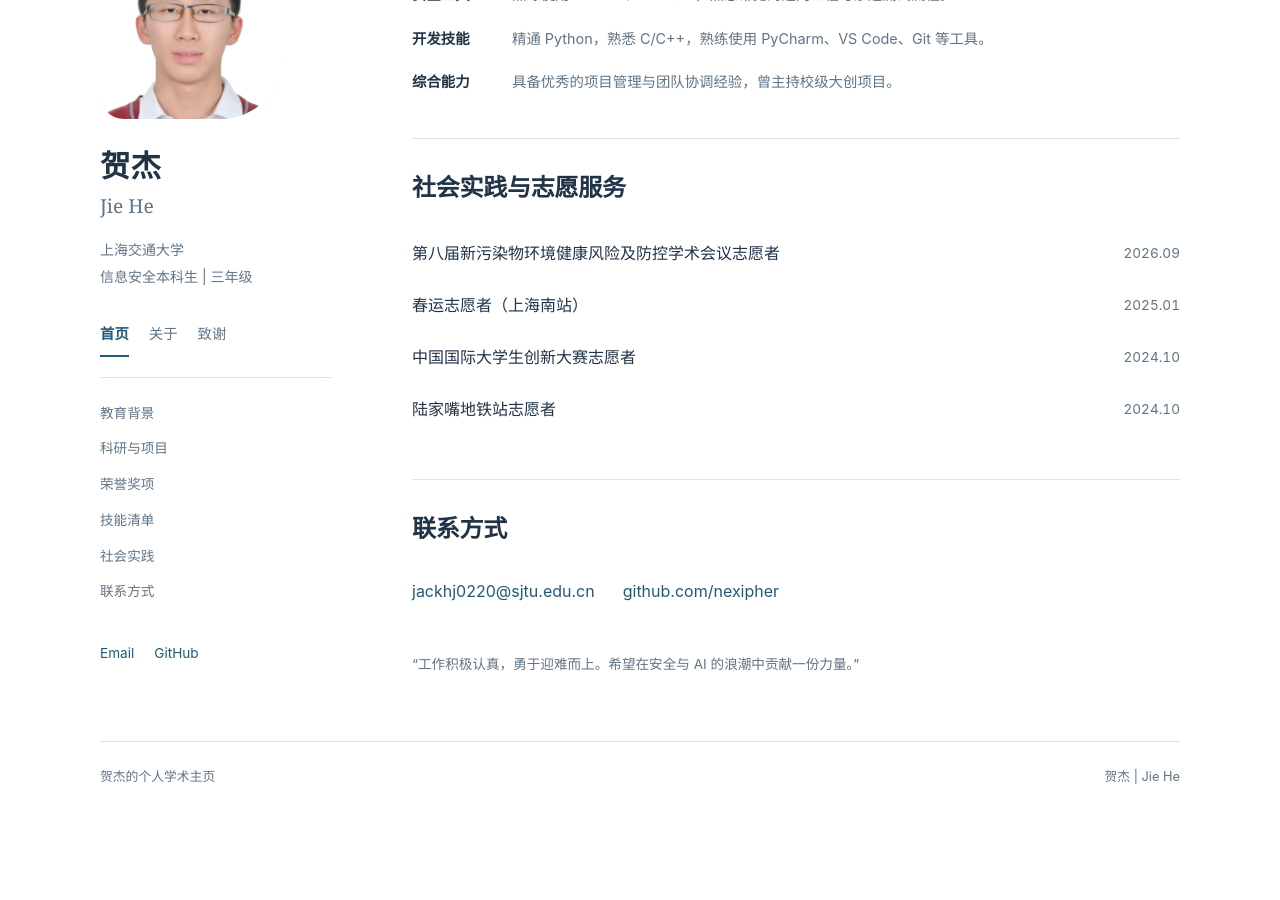
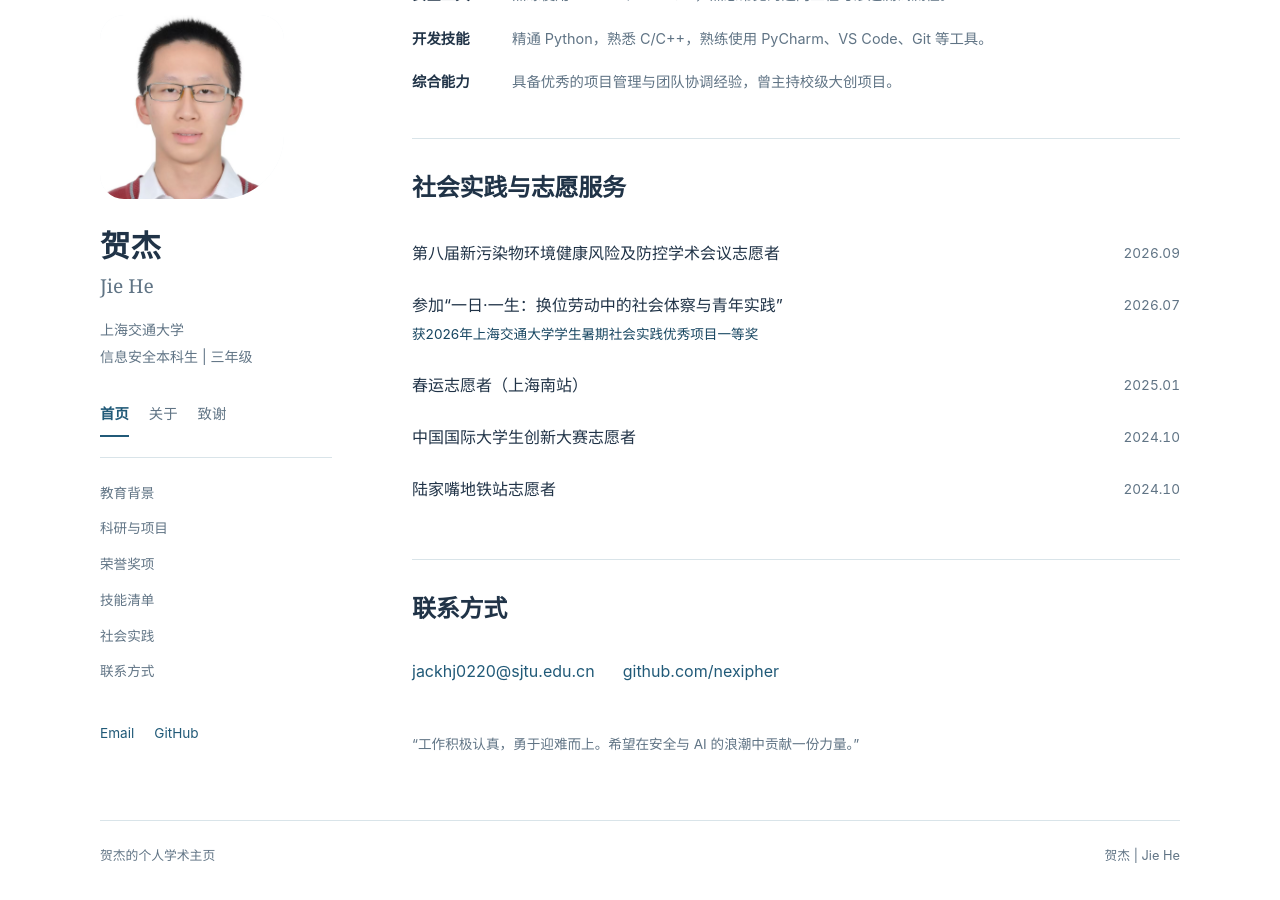
Before and after one commit to nexipher/nexipher.github.io, a Jekyll site: the page built from index.md, in a window 1280 px wide and 900 px high, scrolled down 1936 px. Built offline with Jekyll 4.4.1, drawn with Linux system fonts in a browser that asks for light colours; before the commit the page ends 2756 px from its top, so only the background shows below that.

Commit message:
docs: 补充暑期社会实践经历及优秀项目一等奖

```diff
--- a/index.md
+++ b/index.md
@@ -70,6 +70,7 @@ description: 贺杰的个人学术主页，关注大语言模型自动化漏洞
   <h2 id="service-title">社会实践与志愿服务</h2>
   <ul class="dated-list">
     <li><span>第八届新污染物环境健康风险及防控学术会议志愿者</span><time datetime="2026-09">2026.09</time></li>
+    <li><div><span>参加“一日·一生：换位劳动中的社会体察与青年实践”</span><span class="award-result">获2026年上海交通大学学生暑期社会实践优秀项目一等奖</span></div><time datetime="2026-07">2026.07</time></li>
     <li><span>春运志愿者（上海南站）</span><time datetime="2025-01">2025.01</time></li>
     <li><span>中国国际大学生创新大赛志愿者</span><time datetime="2024-10">2024.10</time></li>
     <li><span>陆家嘴地铁站志愿者</span><time datetime="2024-10">2024.10</time></li>
```
